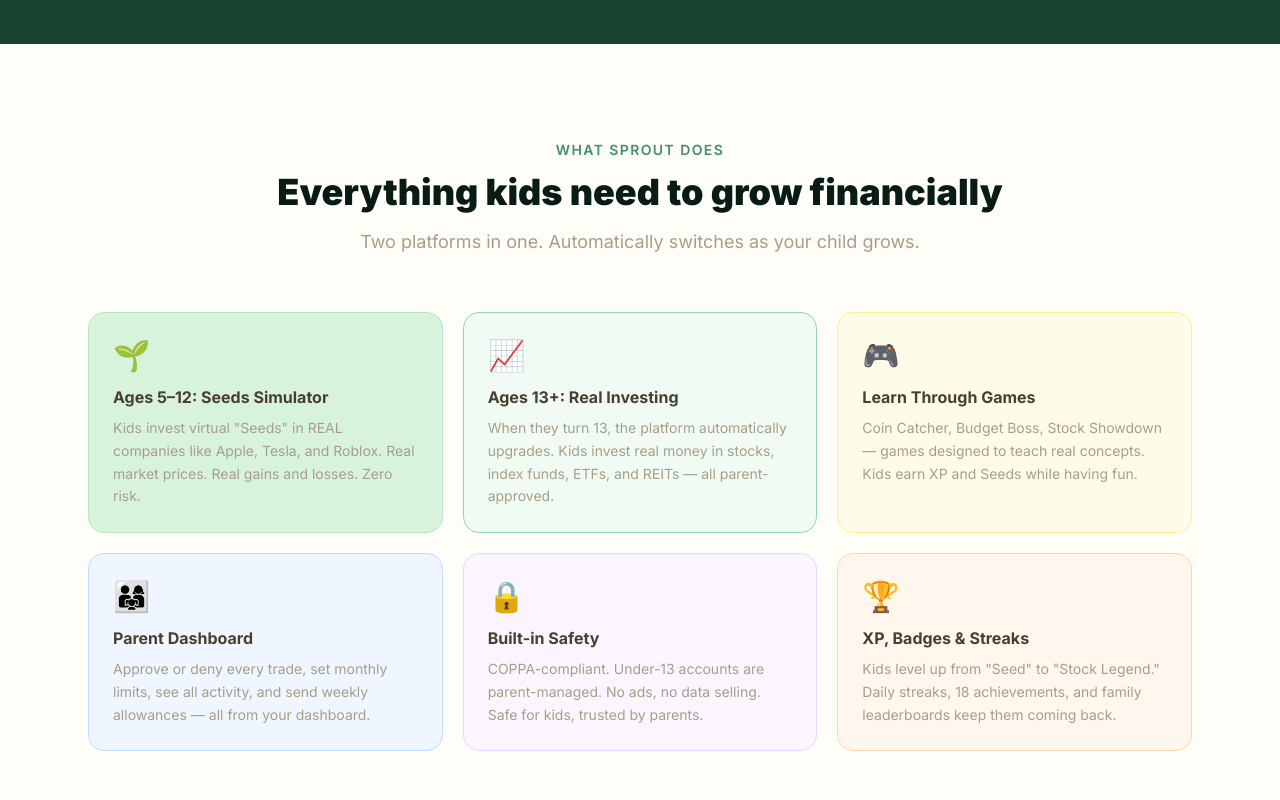
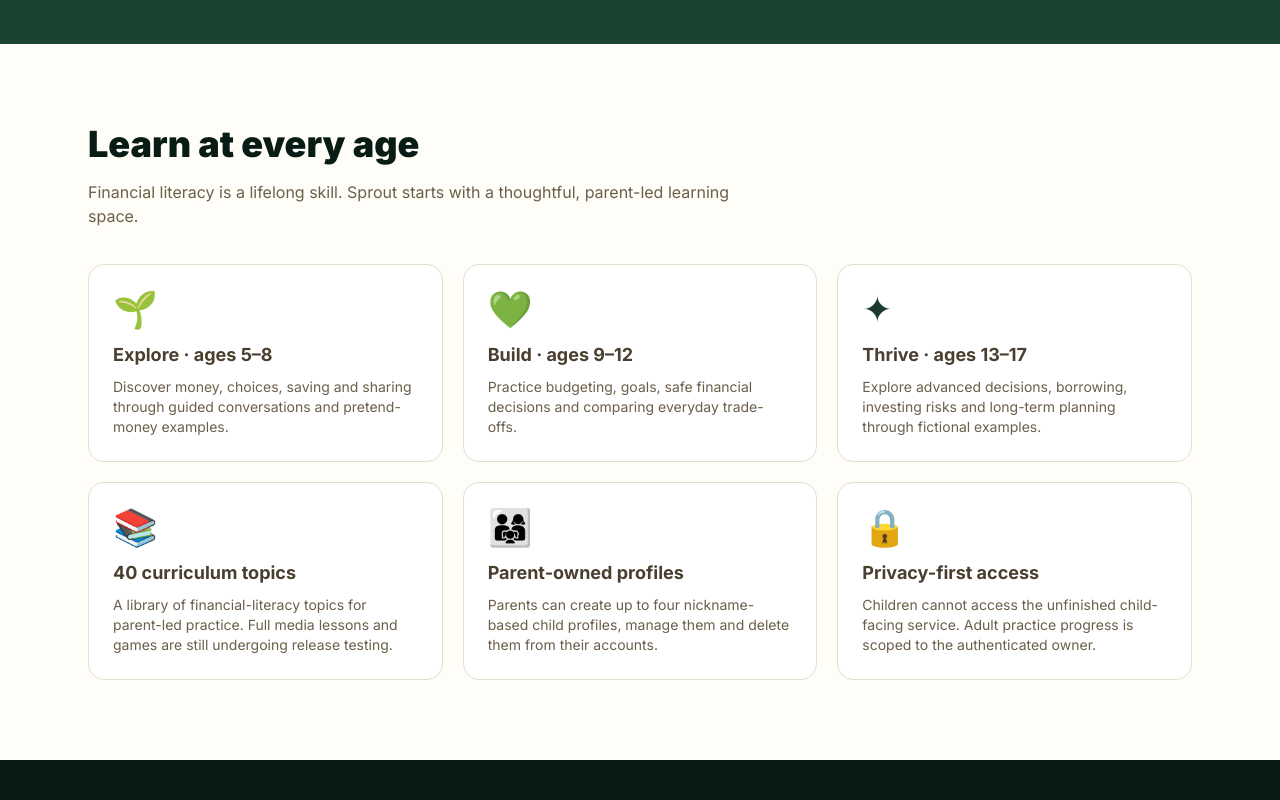
Before and after one commit to isaiah-10/sprout, a Next.js app: page / in a window 1280 px wide. Shown: the part 660-1460 px from the top of the page. Built offline with nearby package versions, Linux system fonts and the light colour scheme.

Commit message:
Align Sprout landing disclosures with no-billing, fictional-learning preview

```diff
--- a/components/landing/Features.tsx
+++ b/components/landing/Features.tsx
@@ -1,72 +1,15 @@
-'use client'
-import { motion } from 'framer-motion'
-
-const features = [
-  {
-    emoji: '🌱',
-    title: 'Ages 5–12: Seeds Simulator',
-    desc: 'Kids invest virtual "Seeds" in REAL companies like Apple, Tesla, and Roblox. Real market prices. Real gains and losses. Zero risk.',
-    color: 'bg-leaf-light border-sprout-200',
-  },
-  {
-    emoji: '📈',
-    title: 'Ages 13+: Real Investing',
-    desc: 'When they turn 13, the platform automatically upgrades. Kids invest real money in stocks, index funds, ETFs, and REITs — all parent-approved.',
-    color: 'bg-sprout-50 border-sprout-300',
-  },
-  {
-    emoji: '🎮',
-    title: 'Learn Through Games',
-    desc: 'Coin Catcher, Budget Boss, Stock Showdown — games designed to teach real concepts. Kids earn XP and Seeds while having fun.',
-    color: 'bg-yellow-50 border-yellow-200',
-  },
-  {
-    emoji: '👨‍👩‍👧',
-    title: 'Parent Dashboard',
-    desc: 'Approve or deny every trade, set monthly limits, see all activity, and send weekly allowances — all from your dashboard.',
-    color: 'bg-blue-50 border-blue-200',
-  },
-  {
-    emoji: '🔒',
-    title: 'Built-in Safety',
-    desc: 'COPPA-compliant. Under-13 accounts are parent-managed. No ads, no data selling. Safe for kids, trusted by parents.',
-    color: 'bg-purple-50 border-purple-200',
-  },
-  {
-    emoji: '🏆',
-    title: 'XP, Badges & Streaks',
-    desc: 'Kids level up from "Seed" to "Stock Legend." Daily streaks, 18 achievements, and family leaderboards keep them coming back.',
-    color: 'bg-orange-50 border-orange-200',
-  },
+const features=[
+{emoji:'🌱',title:'Explore · ages 5–8',desc:'Discover money, choices, saving and sharing through guided conversations and pretend-money examples.'},
+{emoji:'💚',title:'Build · ages 9–12',desc:'Practice budgeting, goals, safe financial decisions and comparing everyday trade-offs.'},
+{emoji:'✦',title:'Thrive · ages 13–17',desc:'Explore advanced decisions, borrowing, investing risks and long-term planning through fictional examples.'},
+{emoji:'📚',title:'40 curriculum topics',desc:'A library of financial-literacy topics for parent-led practice. Full media lessons and games are still undergoing release testing.'},
+{emoji:'👨‍👩‍👧',title:'Parent-owned profiles',desc:'Parents can create up to four nickname-based child profiles, manage them and delete them from their accounts.'},
+{emoji:'🔒',title:'Privacy-first access',desc:'Children cannot access the unfinished child-facing service. Adult practice progress is scoped to the authenticated owner.'}
 ]
-
-export default function Features() {
-  return (
-    <section className="py-24 bg-cream" id="features">
-      <div className="max-w-6xl mx-auto px-6">
-        <div className="text-center mb-14">
-          <p className="text-sprout-600 text-sm font-semibold tracking-widest uppercase mb-3">What Sprout Does</p>
-          <h2 className="text-4xl font-black text-sprout-900 mb-4">Everything kids need to grow financially</h2>
-          <p className="text-bark-400 max-w-xl mx-auto text-lg">Two platforms in one. Automatically switches as your child grows.</p>
-        </div>
-
-        <div className="grid md:grid-cols-2 lg:grid-cols-3 gap-5">
-          {features.map((f, i) => (
-            <motion.div
-              key={f.title}
-              initial={{ opacity: 0, y: 20 }}
-              whileInView={{ opacity: 1, y: 0 }}
-              viewport={{ once: true }}
-              transition={{ delay: i * 0.08 }}
-              className={`rounded-2xl border p-6 ${f.color}`}
-            >
-              <div className="text-3xl mb-3">{f.emoji}</div>
-              <h3 className="font-bold text-bark-600 text-base mb-2">{f.title}</h3>
-              <p className="text-bark-400 text-sm leading-relaxed">{f.desc}</p>
-            </motion.div>
-          ))}
-        </div>
-      </div>
-    </section>
-  )
-}
+export default function Features(){return <section id="features" className="bg-cream py-20">
+<div className="max-w-6xl mx-auto px-6"><h2 className="text-4xl font-black text-sprout-900 mb-4">Learn at every age</h2>
+<p className="text-bark-500 mb-9 max-w-2xl">Financial literacy is a lifelong skill. Sprout starts with a thoughtful, parent-led learning space.</p>
+<div className="grid md:grid-cols-2 lg:grid-cols-3 gap-5">{features.map(f=><article key={f.title}
+ className="bg-white rounded-2xl border border-bark-200 p-6"><div className="text-4xl mb-3">{f.emoji}</div>
+<h3 className="font-bold text-bark-600 text-lg mb-2">{f.title}</h3><p className="text-sm text-bark-500">{f.desc}</p></article>)}</div>
+</div></section>}
```
